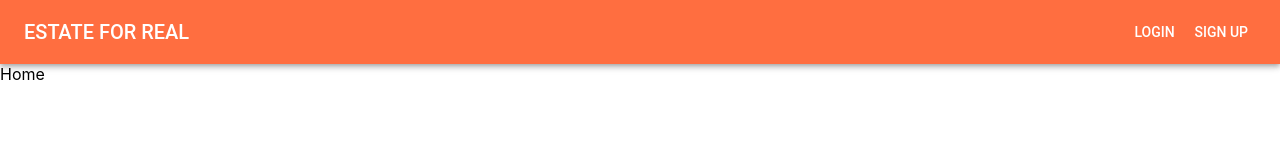
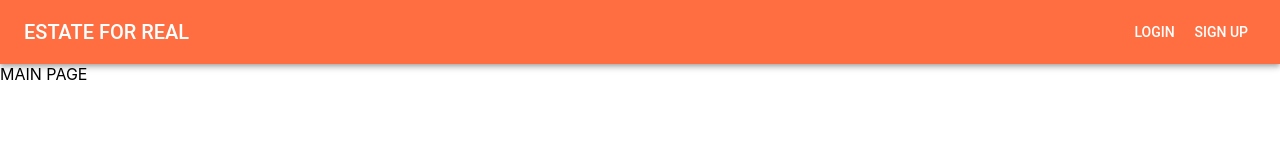
Before and after one commit to duenf33/real-estate-app-client-side, a React (Create React App) app: page /main-page in a window 1280 px wide. Shown: the top 160 px of the page. Built offline with nearby package versions, Linux system fonts and the light colour scheme.

Commit message:
trying to reroute page

```diff
--- a/src/components/Login/Login.js
+++ b/src/components/Login/Login.js
@@ -31,11 +31,11 @@ const useStyles = makeStyles((theme) => ({
 	},
 }));
 
-function Login() {
+function Login(props) {
 	const classes = useStyles();
 
 	const context = useContext(AuthContext);
-	console.log(context.dispatch);
+	console.log(context.dis);
 
 	const [isButtonDisabled, setIsButtonDisabled] = useState(true);
 
@@ -57,6 +57,14 @@ function Login() {
 		handleEmailOnBlur,
 	] = useEmailHooks();
 
+	function reRoutePage() {
+		if (context.state.Auth) {
+			props.history.push("/main-page");
+		} else {
+			props.history.push("/login");
+		}
+	}
+
 	const handleOnSubmit = async (e) => {
 		e.preventDefault();
 
@@ -69,6 +77,11 @@ function Login() {
 			let decodedJWToken = jwtDecode(result.data.jwtToken);
 			console.log(decodedJWToken.email);
 			context.dispatch({ type: "LOGIN", user: decodedJWToken.email });
+			if (userLoggedIn()) {
+				props.history.push("users/main-page");
+			} else {
+				props.history.push("users/login");
+			}
 		} catch (e) {
 			console.log(e);
 			console.log(e.message);
@@ -89,6 +102,10 @@ function Login() {
 			setIsButtonDisabled(false);
 		}
 	}, [email, password]);
+
+	// useEffect(() => {
+	// 	reRoutePage();
+	// });
 
 	return (
 		<Grid
--- a/src/components/main/MainPage.js
+++ b/src/components/main/MainPage.js
@@ -1,11 +1,7 @@
-import React from 'react'
+import React from "react";
 
 const MainPage = () => {
-  return (
-    <div>
-      Home
-    </div>
-  )
-}
+	return <div>MAIN PAGE</div>;
+};
 
-export default MainPage
+export default MainPage;
```
